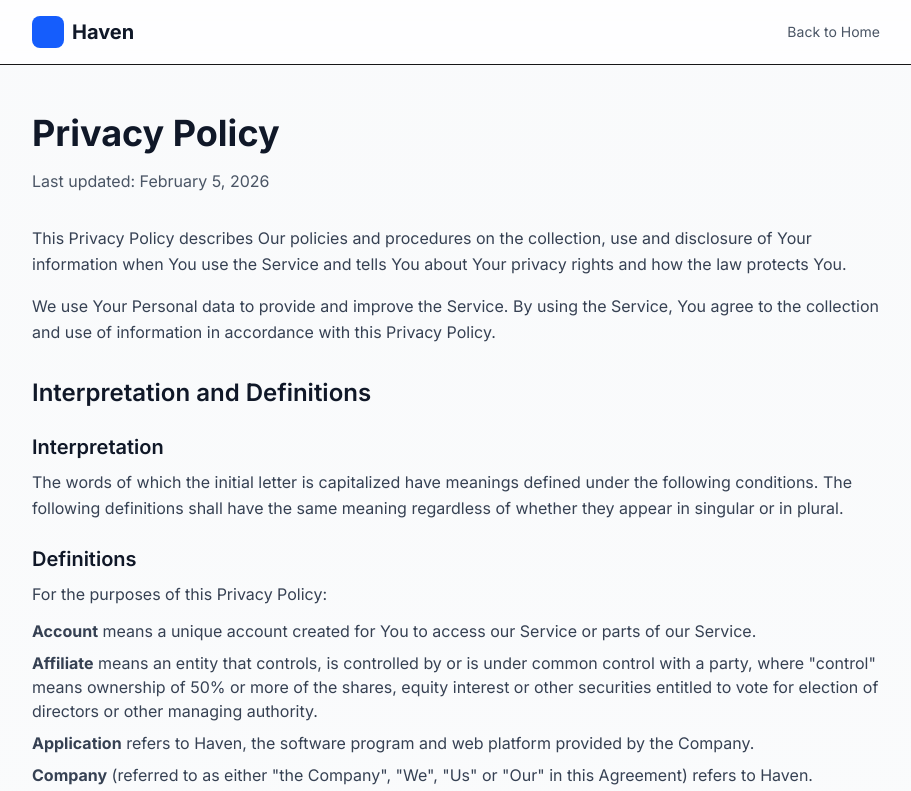
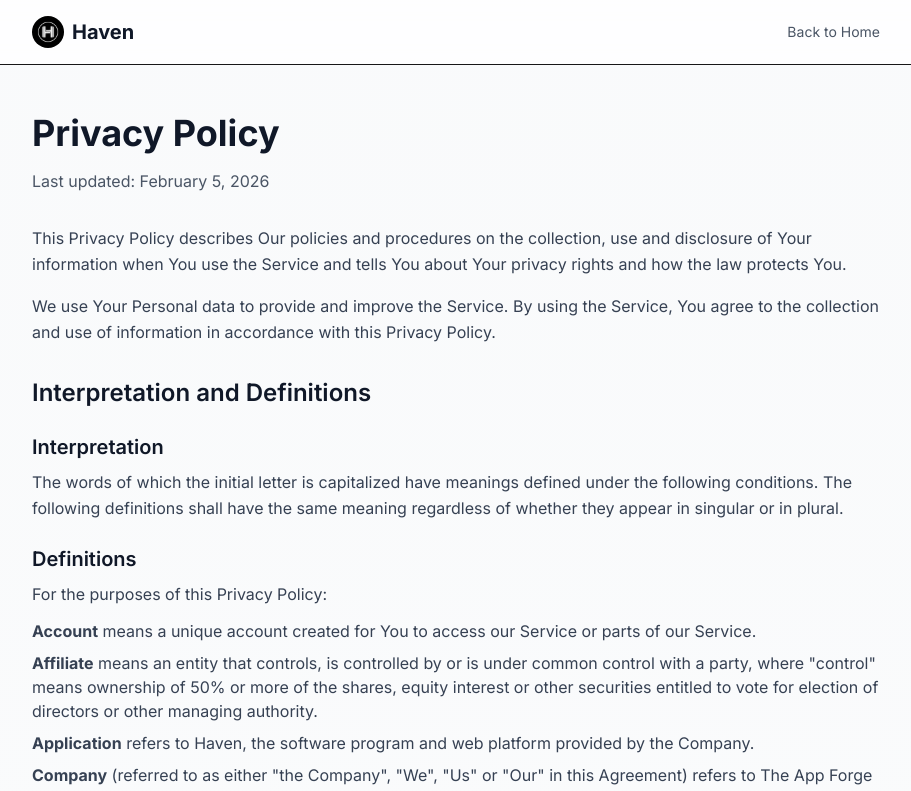
Before and after one commit to Daniel-Cross/safehaven, a Next.js app: page /privacy in a window 1280 px wide. Shown: the top 791 px of the page, without its empty margins (184-1095 px from the left). Built offline with nearby package versions, Linux system fonts and the light colour scheme.

Commit message:
feat: update privacy policy with logo and The App Forge AB ownership

```diff
--- a/app/page.tsx
+++ b/app/page.tsx
@@ -360,6 +360,7 @@ export default function Home() {
                 </Link>
               </div>
               <p className="text-gray-500 text-sm">© {new Date().getFullYear()} Haven. All rights reserved.</p>
+              <p className="text-gray-600 text-xs mt-1">Owned and operated by The App Forge AB</p>
             </div>
           </div>
         </div>
--- a/app/privacy/page.tsx
+++ b/app/privacy/page.tsx
@@ -1,5 +1,6 @@
 import type { Metadata } from "next";
 import Link from "next/link";
+import Image from "next/image";
 
 export const metadata: Metadata = {
   title: "Privacy Policy | Haven - School Incident Tracking",
@@ -17,7 +18,13 @@ export default function PrivacyPolicy() {
       <header className="border-b bg-white/80 backdrop-blur-sm sticky top-0 z-50">
         <div className="max-w-4xl mx-auto px-6 py-4 flex items-center justify-between">
           <Link href="/" className="flex items-center gap-2 hover:opacity-80 transition-opacity">
-            <div className="w-8 h-8 bg-blue-600 rounded-lg"></div>
+            <Image
+              src="/logo.jpg"
+              alt="Haven"
+              width={32}
+              height={32}
+              className="rounded-full"
+            />
             <span className="text-xl font-bold text-gray-900">Haven</span>
           </Link>
           <Link
@@ -59,7 +66,7 @@ export default function PrivacyPolicy() {
                 <li><strong>Account</strong> means a unique account created for You to access our Service or parts of our Service.</li>
                 <li><strong>Affiliate</strong> means an entity that controls, is controlled by or is under common control with a party, where "control" means ownership of 50% or more of the shares, equity interest or other securities entitled to vote for election of directors or other managing authority.</li>
                 <li><strong>Application</strong> refers to Haven, the software program and web platform provided by the Company.</li>
-                <li><strong>Company</strong> (referred to as either "the Company", "We", "Us" or "Our" in this Agreement) refers to Haven.</li>
+                <li><strong>Company</strong> (referred to as either "the Company", "We", "Us" or "Our" in this Agreement) refers to The App Forge AB, a Swedish limited company that owns and operates Haven.</li>
                 <li><strong>Country</strong> refers to: United Kingdom</li>
                 <li><strong>Device</strong> means any device that can access the Service such as a computer, a cellphone or a digital tablet.</li>
                 <li><strong>Personal Data</strong> is any information that relates to an identified or identifiable individual.</li>
@@ -253,6 +260,9 @@ export default function PrivacyPolicy() {
           <p className="text-sm text-gray-600">
             © {new Date().getFullYear()} Haven. All rights reserved.
           </p>
+          <p className="text-xs text-gray-500 mt-2">
+            Owned and operated by The App Forge AB
+          </p>
         </div>
       </footer>
     </div>
```
